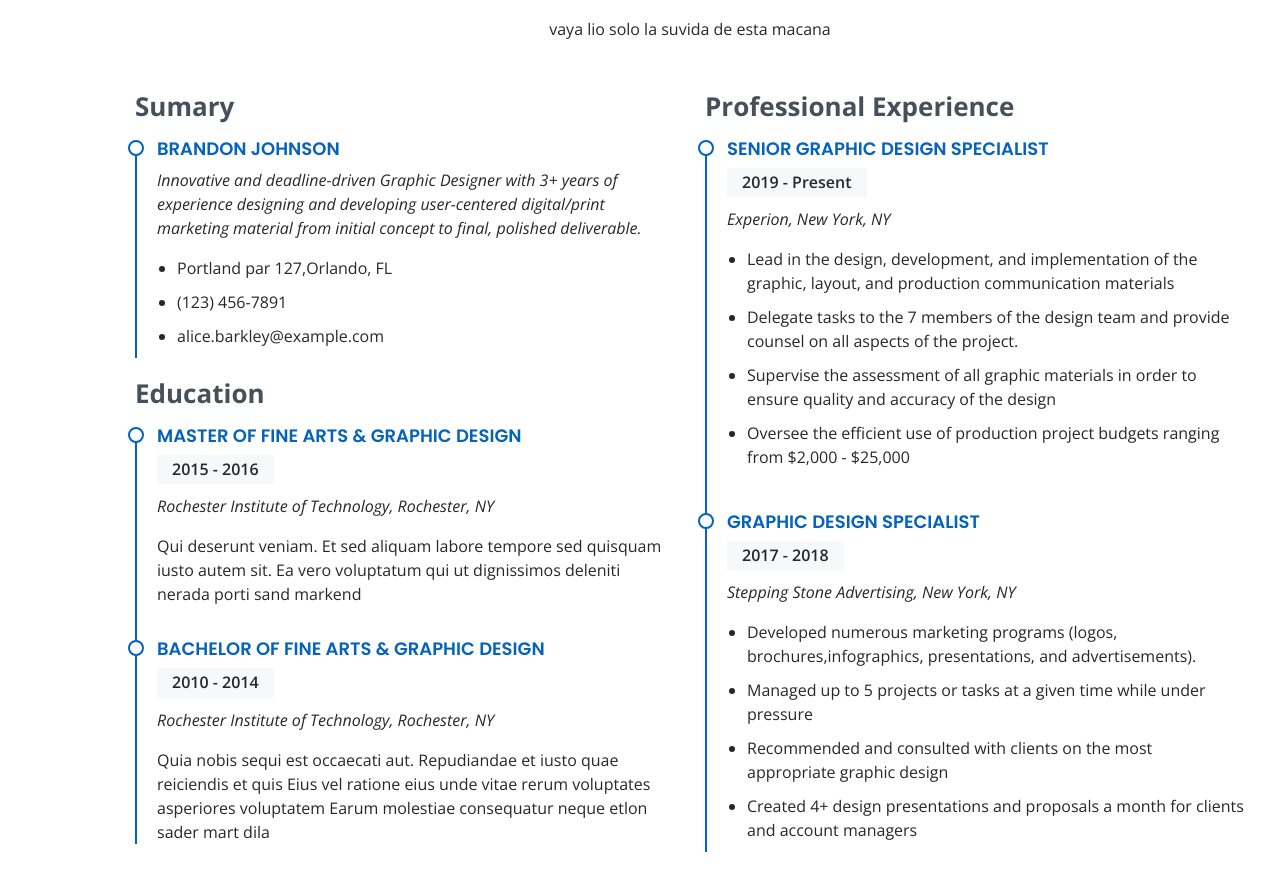
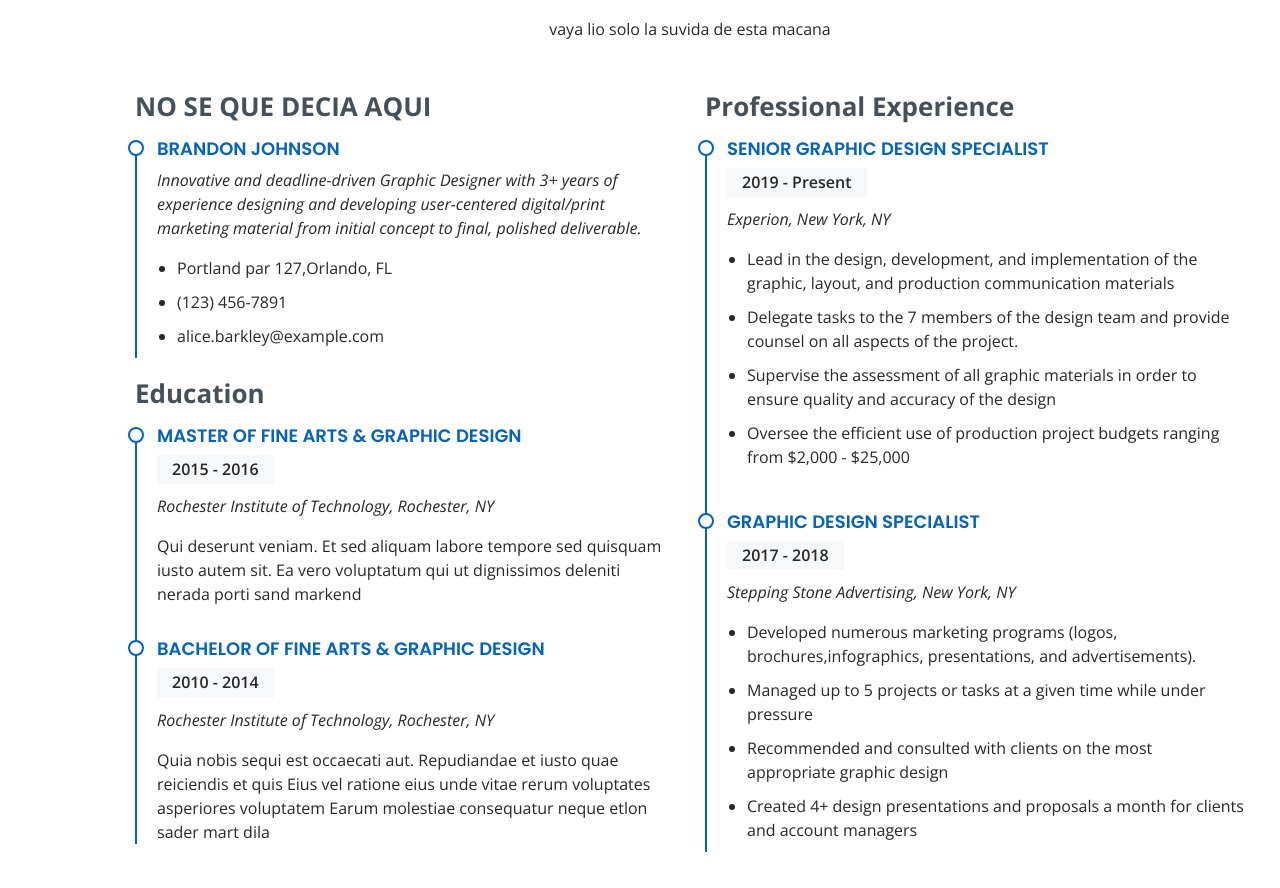
Before and after one commit to jesus0022/esperosirva, a plain HTML site: page index.html in a window 1280 px wide. Shown: the part 2412-3300 px from the top of the page. Drawn offline with nearby package versions, Linux system fonts and the light colour scheme.

Commit message:
cambios en traduccion linea 250 index

```diff
--- a/index.html
+++ b/index.html
@@ -247,7 +247,7 @@
 
         <div class="row">
           <div class="col-lg-6">
-            <h3 class="resume-title">Sumary</h3>
+            <h3 class="resume-title">NO SE QUE DECIA AQUI</h3>
             <div class="resume-item pb-0">
               <h4>Brandon Johnson</h4>
               <p><em>Innovative and deadline-driven Graphic Designer with 3+ years of experience designing and developing user-centered digital/print marketing material from initial concept to final, polished deliverable.</em></p>
```
